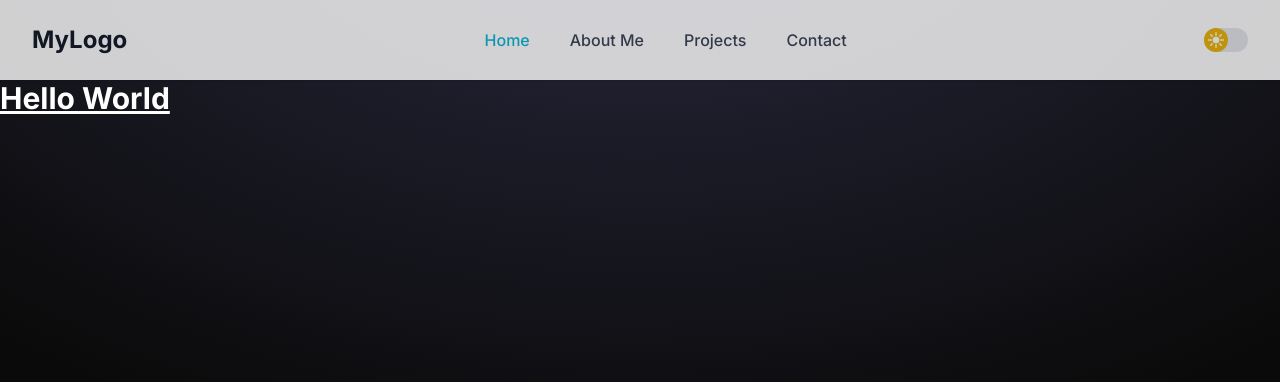
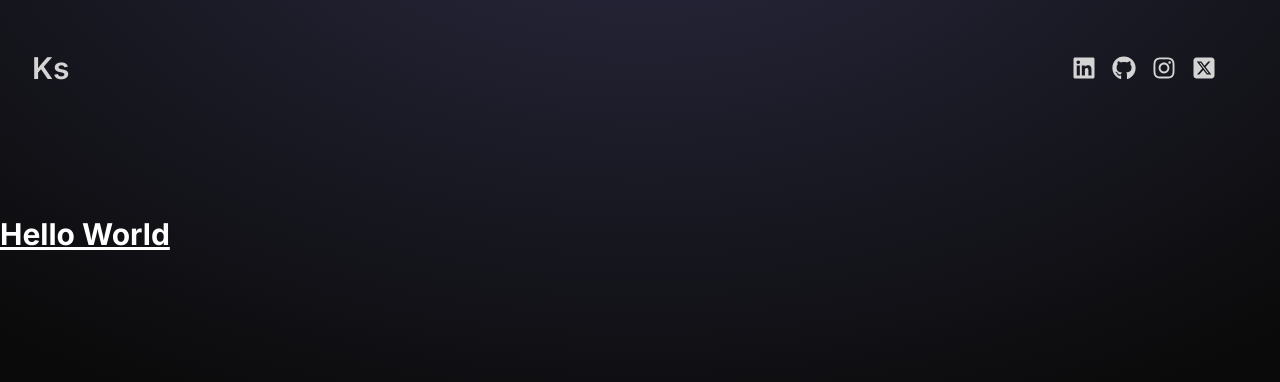
Before and after one commit to kevinmsavsani/react-portfolio, a React (Vite) app: page / in a window 1280 px wide. Shown: the top 382 px of the page. Built offline with nearby package versions, Linux system fonts and the light colour scheme.

Commit message:
added profile navbar

```diff
--- a/package.json
+++ b/package.json
@@ -19,6 +19,7 @@
     "postcss": "^8.4.41",
     "react": "^19.0.0-rc-b57d2823-20240822",
     "react-dom": "^19.0.0-rc-b57d2823-20240822",
+    "react-icons": "^5.3.0",
     "react-intl": "^6.6.8",
     "react-router-dom": "^6.26.1",
     "react-scroll": "^1.9.0",
--- a/src/App.tsx
+++ b/src/App.tsx
@@ -1,13 +1,14 @@
 import React from "react";
-import Navbar from "./components/navbar/Navbar";
-import ScrollNavbar from "./components/navbar/ScrollNavbar";
+import ProfileNavbar from "./components/navbar/ProfileNavbar";
 
 const App: React.FC = () => {
   return (
-    <div>
+    <div className="overflow-x-hidden text-neutral-300 antialiased selection:bg-cyan-300 selection:text-cyan-900">
       <div className="absolute top-0 z-[-2] h-screen w-screen bg-neutral-950 bg-[radial-gradient(ellipse_80%_80%_at_50%_-20%,rgba(120,119,198,0.3),rgba(255,255,255,0))]"></div>
-      <Navbar />
-      <div className="pt-20">
+      <div className="container mx-auto px-8">
+        <ProfileNavbar />
+      </div>
+      <div className="">
         <h1 className="text-3xl font-bold underline text-white">Hello World</h1>
       </div>
     </div>
--- /dev/null
+++ b/src/components/navbar/ProfileNavbar.tsx
@@ -0,0 +1,21 @@
+import { FaLinkedin } from "react-icons/fa";
+import { FaGithub } from "react-icons/fa";
+import { FaSquareXTwitter } from "react-icons/fa6";
+import { FaInstagram } from "react-icons/fa";
+
+const ProfileNavbar = () => {
+  return (
+    <nav className="mb-20 flex items-center justify-between py-6">
+      <div className="flex flex-shrink-0 items-center">
+        <div className="text-3xl font-semibold">Ks</div>
+      </div>
+      <div className="m-8 flex items-center justify-center gap-4 text-2xl">
+        <FaLinkedin />
+        <FaGithub />
+        <FaInstagram />
+        <FaSquareXTwitter />
+      </div>
+    </nav>
+  );
+};
+export default ProfileNavbar;
```
Also changed, not shown: 1 other file (tests, documents, lock files or other folders).
